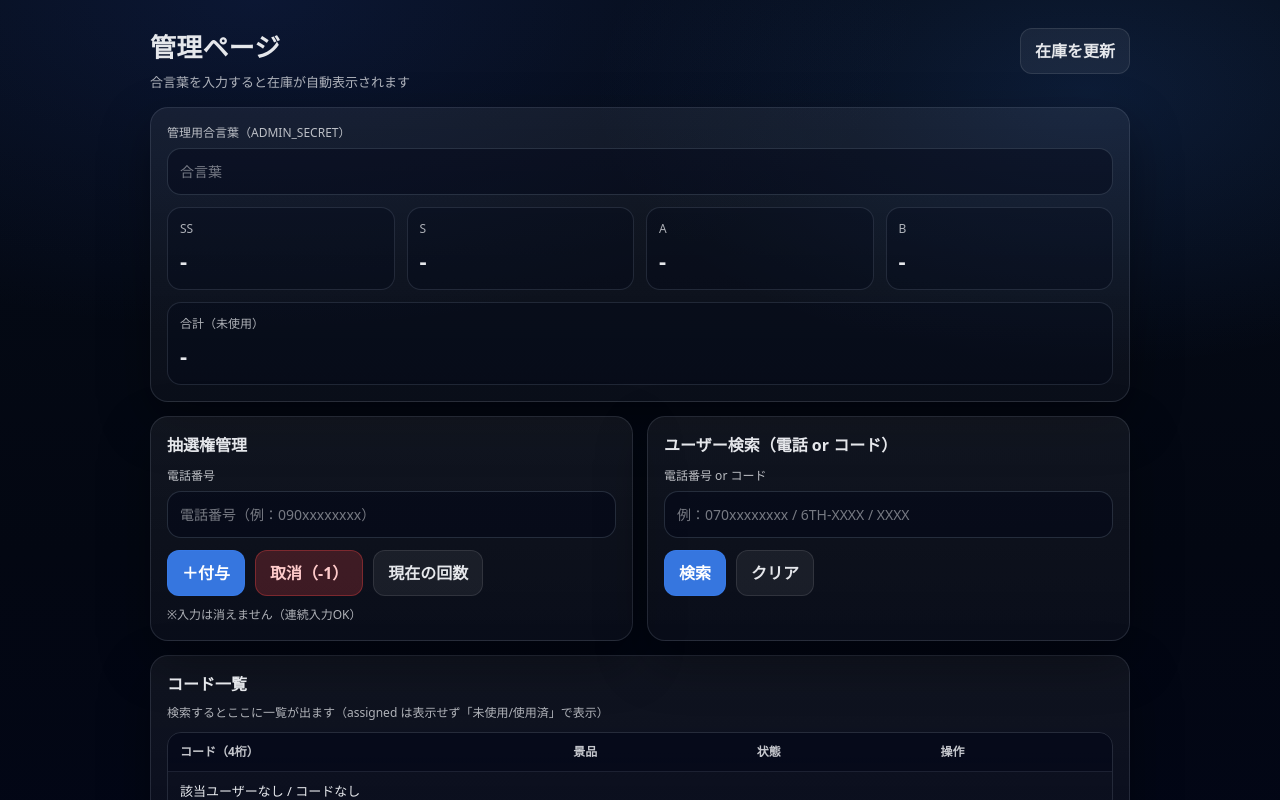
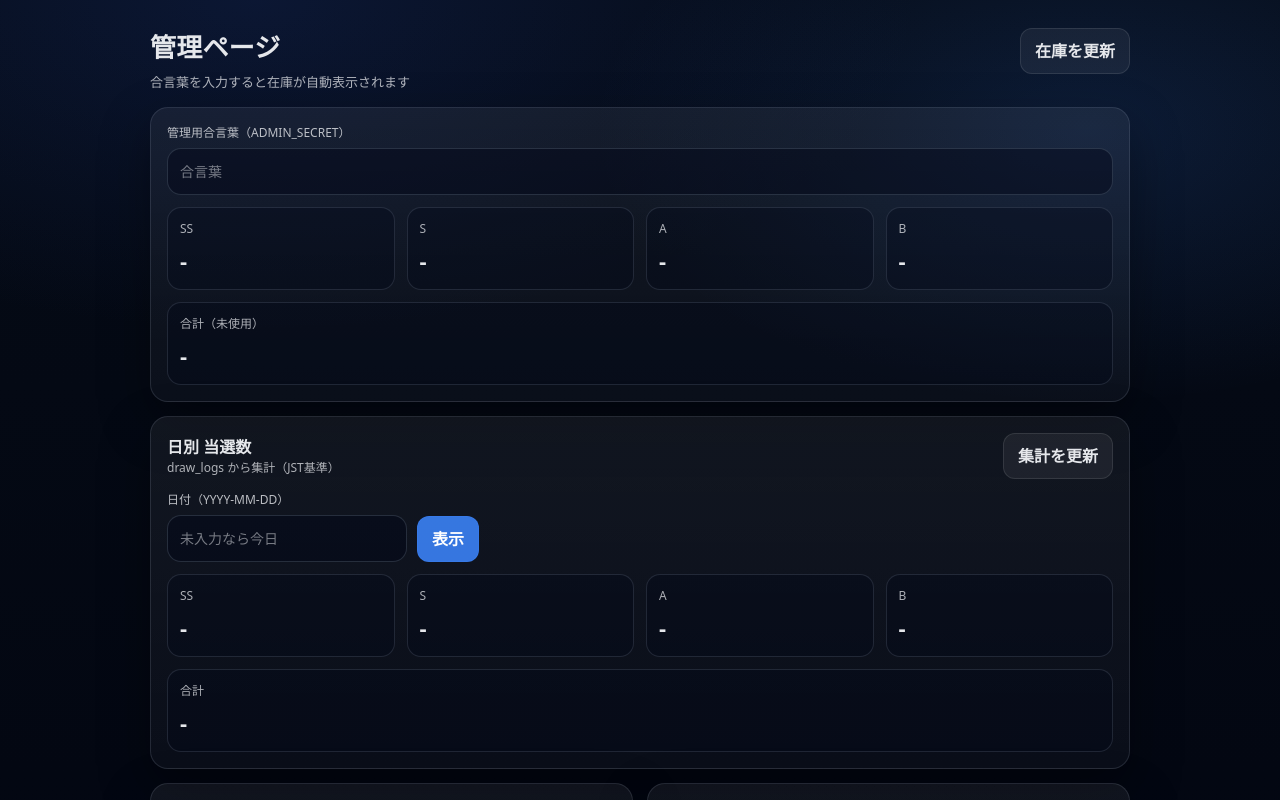
Before and after one commit to kamabo31030-bot/richard-6th-kuji, a Next.js app: page /admin in a window 1280 px wide. Shown: the top 800 px of the page. Built offline with nearby package versions, Linux system fonts and the light colour scheme.

Commit message:
Add daily draw log summary to admin

```diff
--- a/app/admin/page.tsx
+++ b/app/admin/page.tsx
@@ -39,6 +39,15 @@ type UserInfo = {
   query: string;
 };
 
+type LogSummary = {
+  day: string;
+  ss: number;
+  s: number;
+  a: number;
+  b: number;
+  total: number;
+};
+
 export default function AdminPage() {
   // 合言葉
   const [secret, setSecret] = useState("");
@@ -46,6 +55,11 @@ export default function AdminPage() {
   // 在庫
   const [stock, setStock] = useState<Stock | null>(null);
   const [stockLoading, setStockLoading] = useState(false);
+
+  // ✅ 日別ログ集計
+  const [logDay, setLogDay] = useState("");
+  const [logSum, setLogSum] = useState<LogSummary | null>(null);
+  const [logLoading, setLogLoading] = useState(false);
 
   // 抽選権（付与/取消）
   const [phone, setPhone] = useState("");
@@ -63,6 +77,7 @@ export default function AdminPage() {
   const canOperate = useMemo(() => secret.trim().length > 0, [secret]);
 
   const stockDebounceRef = useRef<number | null>(null);
+  const logDebounceRef = useRef<number | null>(null);
 
   // ✅ ここだけ直した（used_at だけじゃなく status も見る）
   function isUsedRow(row: UserCode) {
@@ -127,6 +142,48 @@ export default function AdminPage() {
     }
   }
 
+  // ===== 日別ログ集計 =====
+  async function fetchLogSummary(opts?: { silentMsg?: boolean }) {
+    if (!canOperate) {
+      setLogSum(null);
+      return;
+    }
+
+    setLogLoading(true);
+    if (!opts?.silentMsg) setMsg("");
+
+    try {
+      const res = await fetch("/api/admin/logs-summary", {
+        method: "POST",
+        headers: { "Content-Type": "application/json" },
+        body: JSON.stringify({
+          secret,
+          day: (logDay ?? "").trim() || undefined, // 未指定ならAPI側で今日(JST)
+        }),
+      });
+
+      const json = await safeJson(res);
+      if (!res.ok) throw new Error(json?.error ?? "集計の取得に失敗しました");
+
+      const next: LogSummary = {
+        day: String(json?.day ?? ""),
+        ss: Number(json?.ss ?? 0),
+        s: Number(json?.s ?? 0),
+        a: Number(json?.a ?? 0),
+        b: Number(json?.b ?? 0),
+        total: Number(json?.total ?? 0),
+      };
+
+      setLogSum(next);
+      if (!opts?.silentMsg) setMsg("✅ 日別集計を更新しました");
+    } catch (e: any) {
+      setLogSum(null);
+      setMsg(e?.message ?? "集計の取得に失敗しました");
+    } finally {
+      setLogLoading(false);
+    }
+  }
+
   // 合言葉入力で自動的に在庫表示（軽くデバウンス）
   useEffect(() => {
     if (stockDebounceRef.current) window.clearTimeout(stockDebounceRef.current);
@@ -136,6 +193,23 @@ export default function AdminPage() {
 
     return () => {
       if (stockDebounceRef.current) window.clearTimeout(stockDebounceRef.current);
+    };
+    // eslint-disable-next-line react-hooks/exhaustive-deps
+  }, [secret]);
+
+  // ✅ 合言葉入力で日別集計も自動表示（軽くデバウンス）
+  useEffect(() => {
+    if (!canOperate) {
+      setLogSum(null);
+      return;
+    }
+    if (logDebounceRef.current) window.clearTimeout(logDebounceRef.current);
+    logDebounceRef.current = window.setTimeout(() => {
+      fetchLogSummary({ silentMsg: true });
+    }, 350);
+
+    return () => {
+      if (logDebounceRef.current) window.clearTimeout(logDebounceRef.current);
     };
     // eslint-disable-next-line react-hooks/exhaustive-deps
   }, [secret]);
@@ -534,12 +608,7 @@ export default function AdminPage() {
         {/* 合言葉 + 在庫 */}
         <div style={styles.card}>
           <div style={styles.label}>管理用合言葉（ADMIN_SECRET）</div>
-          <input
-            style={styles.input}
-            value={secret}
-            onChange={(e) => setSecret(e.target.value)}
-            placeholder="合言葉"
-          />
+          <input style={styles.input} value={secret} onChange={(e) => setSecret(e.target.value)} placeholder="合言葉" />
 
           <div style={styles.grid4}>
             <div style={styles.stat}>
@@ -566,13 +635,79 @@ export default function AdminPage() {
           </div>
         </div>
 
+        {/* ✅ 日別ログ集計（追加） */}
+        <div style={{ ...styles.card, marginTop: 14 }}>
+          <div
+            style={{
+              display: "flex",
+              alignItems: "center",
+              justifyContent: "space-between",
+              gap: 10,
+              flexWrap: "wrap",
+            }}
+          >
+            <div>
+              <div style={{ fontSize: 16, fontWeight: 900 }}>日別 当選数</div>
+              <div style={styles.small}>draw_logs から集計（JST基準）</div>
+            </div>
+
+            <button style={styles.btnGhost} onClick={() => fetchLogSummary()} disabled={!canOperate || logLoading}>
+              {logLoading ? "更新中..." : "集計を更新"}
+            </button>
+          </div>
+
+          <div style={{ display: "flex", gap: 10, marginTop: 12, flexWrap: "wrap", alignItems: "flex-end" }}>
+            <div style={{ minWidth: 240 }}>
+              <div style={styles.label}>日付（YYYY-MM-DD）</div>
+              <input
+                style={styles.input}
+                value={logDay}
+                onChange={(e) => setLogDay(e.target.value)}
+                placeholder="未入力なら今日"
+              />
+            </div>
+
+            <button style={styles.btn} onClick={() => fetchLogSummary()} disabled={!canOperate || logLoading}>
+              表示
+            </button>
+
+            {logSum?.day && (
+              <div style={{ ...styles.pill, marginLeft: "auto" }}>
+                📅 対象日：<b>{logSum.day}</b>
+              </div>
+            )}
+          </div>
+
+          <div style={styles.grid4}>
+            <div style={styles.stat}>
+              <div style={styles.statLabel}>SS</div>
+              <div style={styles.statValue}>{logSum ? logSum.ss : "-"}</div>
+            </div>
+            <div style={styles.stat}>
+              <div style={styles.statLabel}>S</div>
+              <div style={styles.statValue}>{logSum ? logSum.s : "-"}</div>
+            </div>
+            <div style={styles.stat}>
+              <div style={styles.statLabel}>A</div>
+              <div style={styles.statValue}>{logSum ? logSum.a : "-"}</div>
+            </div>
+            <div style={styles.stat}>
+              <div style={styles.statLabel}>B</div>
+              <div style={styles.statValue}>{logSum ? logSum.b : "-"}</div>
+            </div>
+          </div>
+
+          <div style={{ ...styles.stat, marginTop: 12 }}>
+            <div style={styles.statLabel}>合計</div>
+            <div style={styles.statValue}>{logSum ? logSum.total : "-"}</div>
+          </div>
+        </div>
+
         {/* 操作エリア */}
         <div style={styles.grid2}>
           {/* 抽選権 */}
           <div style={styles.card}>
-            <div style={{ fontSize: 16, fontWeight: 800, marginBottom: 10 }}>
-              抽選権管理
-            </div>
+            <div style={{ fontSize: 16, fontWeight: 800, marginBottom: 10 }}>抽選権管理</div>
 
             <div style={styles.label}>電話番号</div>
             <input
@@ -583,18 +718,10 @@ export default function AdminPage() {
             />
 
             <div style={{ display: "flex", gap: 10, marginTop: 12, flexWrap: "wrap" }}>
-              <button
-                style={styles.btn}
-                onClick={addTicket}
-                disabled={!canOperate || ticketBusy}
-              >
+              <button style={styles.btn} onClick={addTicket} disabled={!canOperate || ticketBusy}>
                 ＋付与
               </button>
-              <button
-                style={styles.btnDanger}
-                onClick={removeTicket}
-                disabled={!canOperate || ticketBusy}
-              >
+              <button style={styles.btnDanger} onClick={removeTicket} disabled={!canOperate || ticketBusy}>
                 取消（-1）
               </button>
               <button
@@ -616,16 +743,12 @@ export default function AdminPage() {
               </div>
             )}
 
-            <div style={{ marginTop: 10, ...styles.small }}>
-              ※入力は消えません（連続入力OK）
-            </div>
+            <div style={{ marginTop: 10, ...styles.small }}>※入力は消えません（連続入力OK）</div>
           </div>
 
           {/* ユーザー検索 */}
           <div style={styles.card}>
-            <div style={{ fontSize: 16, fontWeight: 800, marginBottom: 10 }}>
-              ユーザー検索（電話 or コード）
-            </div>
+            <div style={{ fontSize: 16, fontWeight: 800, marginBottom: 10 }}>ユーザー検索（電話 or コード）</div>
 
             <div style={styles.label}>電話番号 or コード</div>
             <input
@@ -639,11 +762,7 @@ export default function AdminPage() {
             />
 
             <div style={{ display: "flex", gap: 10, marginTop: 12, flexWrap: "wrap" }}>
-              <button
-                style={styles.btn}
-                onClick={() => searchUser()}
-                disabled={!canOperate || searchLoading}
-              >
+              <button style={styles.btn} onClick={() => searchUser()} disabled={!canOperate || searchLoading}>
                 {searchLoading ? "検索中..." : "検索"}
               </button>
               <button
@@ -703,29 +822,17 @@ export default function AdminPage() {
                         </div>
                       </td>
                       <td style={styles.td}>
-                        <div style={{ fontSize: 14, fontWeight: 700 }}>
-                          {r.benefit_text ?? ""}
-                        </div>
+                        <div style={{ fontSize: 14, fontWeight: 700 }}>{r.benefit_text ?? ""}</div>
                       </td>
                       <td style={styles.td}>
-                        <span style={styles.pill}>
-                          {isUsed ? "✅ 使用済" : "🟦 未使用"}
-                        </span>
+                        <span style={styles.pill}>{isUsed ? "✅ 使用済" : "🟦 未使用"}</span>
                       </td>
                       <td style={styles.td}>
                         <div style={{ display: "flex", gap: 8, flexWrap: "wrap" }}>
-                          <button
-                            style={styles.btn}
-                            onClick={() => markUsed(r.code)}
-                            disabled={!canOperate}
-                          >
+                          <button style={styles.btn} onClick={() => markUsed(r.code)} disabled={!canOperate}>
                             使用済みにする
                           </button>
-                          <button
-                            style={styles.btnGhost}
-                            onClick={() => markUnused(r.code)}
-                            disabled={!canOperate}
-                          >
+                          <button style={styles.btnGhost} onClick={() => markUnused(r.code)} disabled={!canOperate}>
                             未使用に戻す
                           </button>
                         </div>
@@ -743,9 +850,7 @@ export default function AdminPage() {
             </tbody>
           </table>
 
-          <div style={{ marginTop: 12, ...styles.small }}>
-            ※URL：/admin（このページは合言葉がないと操作できません）
-          </div>
+          <div style={{ marginTop: 12, ...styles.small }}>※URL：/admin（このページは合言葉がないと操作できません）</div>
         </div>
 
         {msg && <div style={styles.msg}>{msg}</div>}
```
